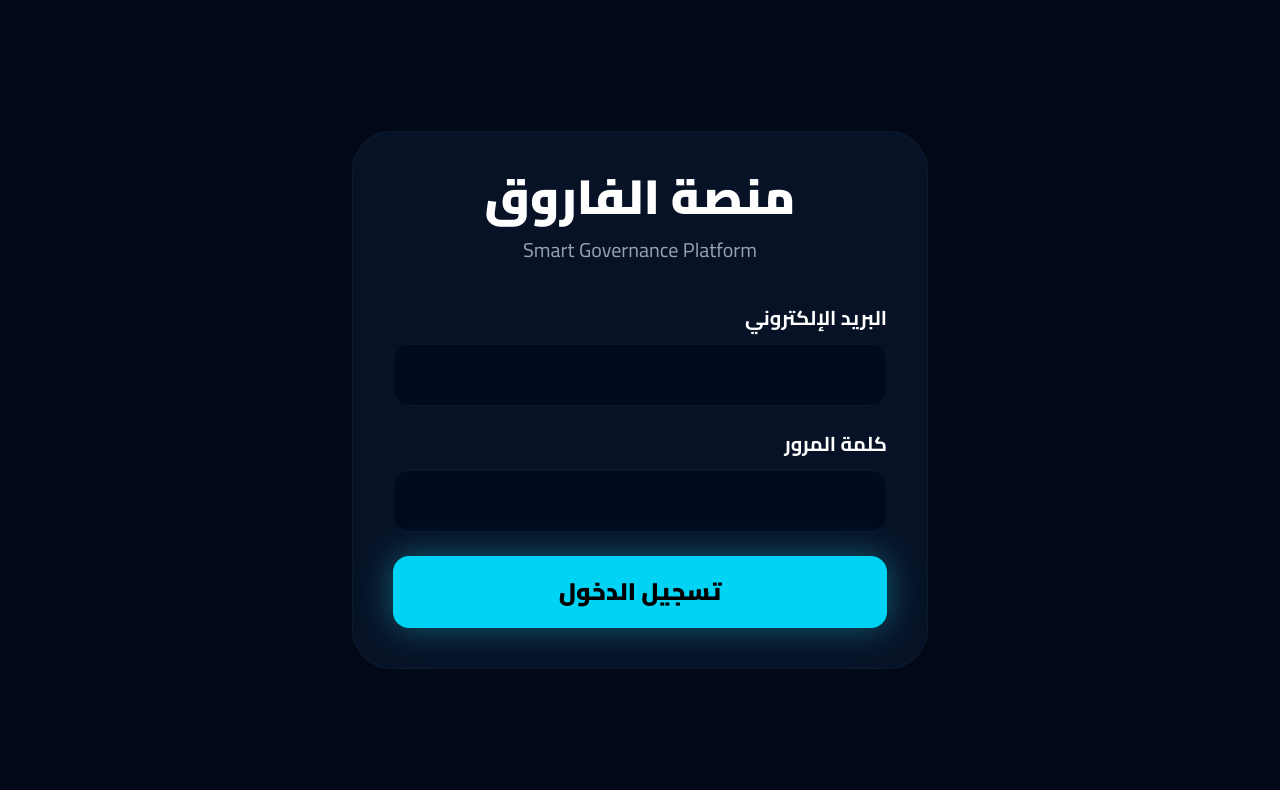
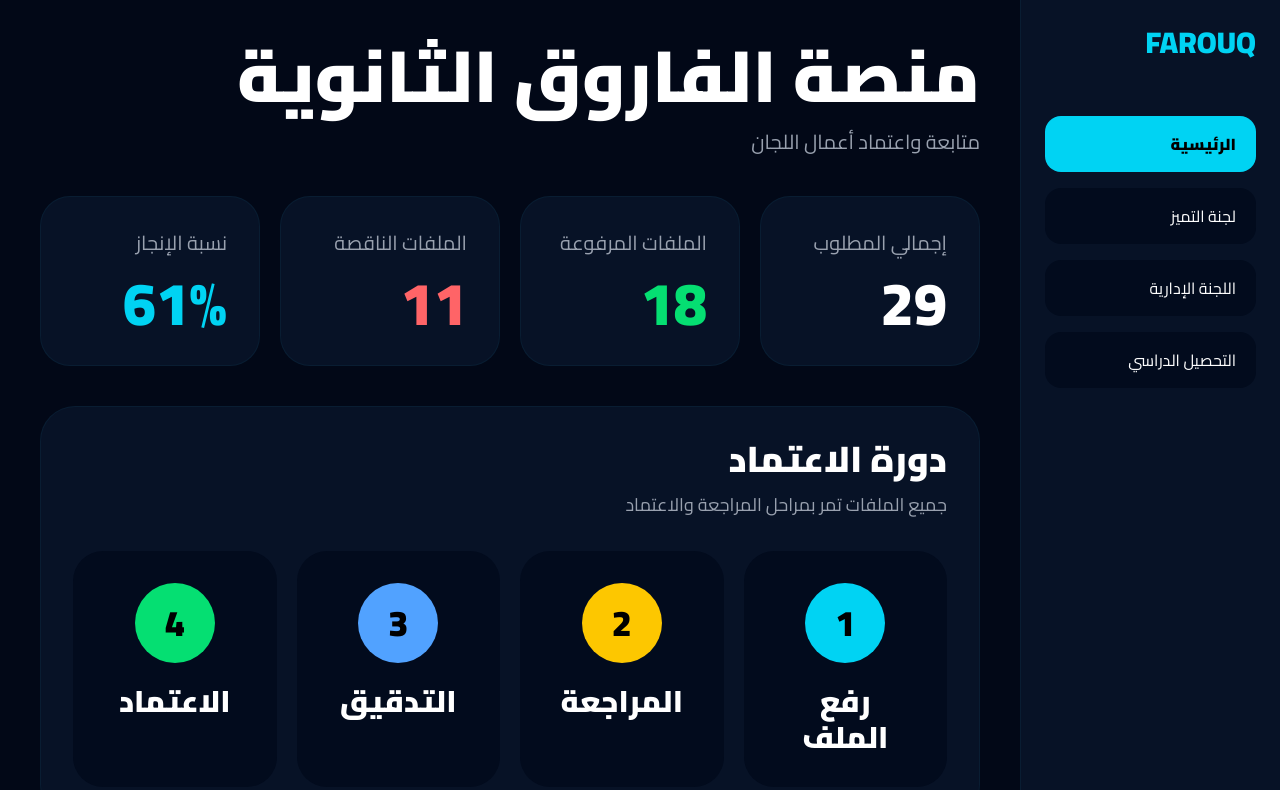
Before and after one commit to saad2035/farouq-platform, a Next.js app: page /login in a window 1280 px wide. Shown: the top 790 px of the page. Built offline with nearby package versions, Linux system fonts and the light colour scheme; sample sign-in values are in the browser's storage.

Commit message:
fix components

```diff
--- a/app/components/CommitteeList.tsx
+++ b/app/components/CommitteeList.tsx
@@ -0,0 +1,92 @@
+"use client"
+
+import Link from "next/link"
+
+const committees = [
+
+  {
+    id: "tamayoz",
+    name: "لجنة التميز",
+    progress: 82,
+  },
+
+  {
+    id: "edaria",
+    name: "اللجنة الإدارية",
+    progress: 61,
+  },
+
+  {
+    id: "tahseel",
+    name: "لجنة التحصيل الدراسي",
+    progress: 45,
+  },
+
+  {
+    id: "towjeeh",
+    name: "لجنة التوجيه الطلابي",
+    progress: 71,
+  },
+
+]
+
+export default function CommitteeList() {
+
+  return (
+
+    <div className="bg-[#071226] rounded-3xl p-6 mt-6">
+
+      <h2 className="text-3xl font-bold mb-6">
+        اللجان
+      </h2>
+
+      <div className="grid md:grid-cols-2 gap-5">
+
+        {committees.map((committee) => (
+
+          <Link
+            key={committee.id}
+            href={`/committee/${committee.id}`}
+          >
+
+            <div className="bg-[#0b1730] rounded-3xl p-6 border border-cyan-900 hover:border-cyan-400 transition-all">
+
+              <div className="flex justify-between items-center mb-5">
+
+                <div className="text-5xl">
+                  📁
+                </div>
+
+                <div className="text-cyan-400 text-3xl font-bold">
+                  {committee.progress}%
+                </div>
+
+              </div>
+
+              <h3 className="text-3xl font-bold mb-4">
+                {committee.name}
+              </h3>
+
+              <div className="w-full h-3 bg-[#09111f] rounded-full overflow-hidden">
+
+                <div
+                  className="h-full bg-cyan-400 rounded-full"
+                  style={{
+                    width: `${committee.progress}%`
+                  }}
+                />
+
+              </div>
+
+            </div>
+
+          </Link>
+
+        ))}
+
+      </div>
+
+    </div>
+
+  )
+}
--- a/app/components/Workflow.tsx
+++ b/app/components/Workflow.tsx
@@ -0,0 +1,53 @@
+export default function Workflow() {
+  return (
+    <div className="bg-[#071226] rounded-3xl p-6 mt-6">
+      <h2 className="text-3xl font-bold mb-4">
+        دورة الاعتماد
+      </h2>
+
+      <div className="grid grid-cols-2 md:grid-cols-4 gap-4">
+
+        <div className="bg-[#0b1730] p-6 rounded-2xl text-center">
+          <div className="w-16 h-16 rounded-full bg-cyan-400 text-black flex items-center justify-center mx-auto text-2xl font-bold">
+            1
+          </div>
+
+          <p className="mt-4 text-xl">
+            رفع الملف
+          </p>
+        </div>
+
+        <div className="bg-[#0b1730] p-6 rounded-2xl text-center">
+          <div className="w-16 h-16 rounded-full bg-yellow-400 text-black flex items-center justify-center mx-auto text-2xl font-bold">
+            2
+          </div>
+
+          <p className="mt-4 text-xl">
+            المراجعة
+          </p>
+        </div>
+
+        <div className="bg-[#0b1730] p-6 rounded-2xl text-center">
+          <div className="w-16 h-16 rounded-full bg-blue-400 text-black flex items-center justify-center mx-auto text-2xl font-bold">
+            3
+          </div>
+
+          <p className="mt-4 text-xl">
+            التدقيق
+          </p>
+        </div>
+
+        <div className="bg-[#0b1730] p-6 rounded-2xl text-center">
+          <div className="w-16 h-16 rounded-full bg-green-400 text-black flex items-center justify-center mx-auto text-2xl font-bold">
+            4
+          </div>
+
+          <p className="mt-4 text-xl">
+            الاعتماد
+          </p>
+        </div>
+
+      </div>
+    </div>
+  )
+}
--- a/app/login/page.tsx
+++ b/app/login/page.tsx
@@ -1,115 +1,198 @@
 "use client"
 
-import { useState } from "react"
+import { useEffect } from "react"
 import { useRouter } from "next/navigation"
 
-export default function LoginPage() {
+import Sidebar from "../components/Sidebar"
+import Header from "../components/Header"
+import StatsCards from "../components/StatsCards"
+import CommitteeCard from "../components/CommitteeCard"
+
+const committees = [
+
+  {
+    id: "tamayoz",
+    name: "لجنة التميز",
+    progress: 82,
+  },
+
+  {
+    id: "edaria",
+    name: "اللجنة الإدارية",
+    progress: 61,
+  },
+
+  {
+    id: "tahseel",
+    name: "لجنة التحصيل الدراسي",
+    progress: 45,
+  },
+
+  {
+    id: "towjeeh",
+    name: "لجنة التوجيه الطلابي",
+    progress: 71,
+  },
+
+  {
+    id: "nashat",
+    name: "لجنة النشاط الطلابي",
+    progress: 91,
+  },
+
+  {
+    id: "amn",
+    name: "فريق الأمن والسلامة",
+    progress: 53,
+  },
+
+  {
+    id: "eaqa",
+    name: "فريق ذوي الإعاقة",
+    progress: 37,
+  },
+
+]
+
+export default function Home() {
 
   const router = useRouter()
 
-  const [email, setEmail] =
-    useState("")
+  useEffect(() => {
 
-  const [password, setPassword] =
-    useState("")
+    const role =
+      localStorage.getItem("role")
 
-  function handleLogin(
-    e: React.FormEvent
-  ) {
+    if (!role) {
 
-    e.preventDefault()
+      router.push("/login")
 
-    // مؤقتًا دخول تجريبي
-
-    if (
-      email === "admin@farouq.com"
-    ) {
-
-      localStorage.setItem(
-        "role",
-        "admin"
-      )
-
-      router.push("/")
-
-      return
     }
 
-    localStorage.setItem(
-      "role",
-      "committee"
-    )
-
-    router.push("/")
-  }
+  }, [router])
 
   return (
 
-    <main className="min-h-screen bg-[#020817] text-white flex items-center justify-center p-6">
+    <main className="min-h-screen bg-[#020817] text-white flex">
 
-      <div className="w-full max-w-xl bg-[#071226] rounded-[40px] p-10 border border-cyan-900/20">
+      {/* SIDEBAR */}
 
-        <div className="text-center mb-10">
+      <Sidebar />
 
-          <h1 className="text-5xl font-black mb-4">
-            منصة الفاروق
-          </h1>
+      {/* CONTENT */}
 
-          <p className="text-gray-400 text-xl">
-            Smart Governance Platform
-          </p>
+      <div className="flex-1 p-5 md:p-10 overflow-x-hidden">
+
+        {/* HEADER */}
+
+        <Header />
+
+        {/* STATS */}
+
+        <StatsCards />
+
+        {/* WORKFLOW */}
+
+        <div className="bg-[#071226] rounded-[35px] border border-cyan-900/20 p-8 mb-10">
+
+          <div className="mb-8">
+
+            <h2 className="text-4xl font-black mb-3">
+              دورة الاعتماد
+            </h2>
+
+            <p className="text-gray-400 text-lg">
+              جميع الملفات تمر بمراحل المراجعة والاعتماد
+            </p>
+
+          </div>
+
+          <div className="grid grid-cols-2 xl:grid-cols-4 gap-5">
+
+            <div className="bg-[#020b1d] rounded-[30px] p-8 text-center">
+
+              <div className="w-20 h-20 rounded-full bg-cyan-400 flex items-center justify-center text-black text-4xl font-black mx-auto mb-5">
+                1
+              </div>
+
+              <div className="text-3xl font-black">
+                رفع الملف
+              </div>
+
+            </div>
+
+            <div className="bg-[#020b1d] rounded-[30px] p-8 text-center">
+
+              <div className="w-20 h-20 rounded-full bg-yellow-400 flex items-center justify-center text-black text-4xl font-black mx-auto mb-5">
+                2
+              </div>
+
+              <div className="text-3xl font-black">
+                المراجعة
+              </div>
+
+            </div>
+
+            <div className="bg-[#020b1d] rounded-[30px] p-8 text-center">
+
+              <div className="w-20 h-20 rounded-full bg-blue-400 flex items-center justify-center text-black text-4xl font-black mx-auto mb-5">
+                3
+              </div>
+
+              <div className="text-3xl font-black">
+                التدقيق
+              </div>
+
+            </div>
+
+            <div className="bg-[#020b1d] rounded-[30px] p-8 text-center">
+
+              <div className="w-20 h-20 rounded-full bg-green-400 flex items-center justify-center text-black text-4xl font-black mx-auto mb-5">
+                4
+              </div>
+
+              <div className="text-3xl font-black">
+                الاعتماد
+              </div>
+
+            </div>
+
+          </div>
 
         </div>
 
-        <form
-          onSubmit={handleLogin}
-          className="space-y-6"
-        >
+        {/* COMMITTEES */}
 
-          <div>
+        <div className="bg-[#071226] rounded-[35px] border border-cyan-900/20 p-8">
 
-            <label className="block mb-3 text-xl font-bold">
-              البريد الإلكتروني
-            </label>
+          <div className="mb-10">
 
-            <input
-              type="email"
-              value={email}
-              onChange={(e) =>
-                setEmail(e.target.value)
-              }
-              className="w-full bg-[#020b1d] border border-cyan-900/20 rounded-2xl px-5 py-4 text-xl outline-none"
-            />
+            <h2 className="text-4xl font-black mb-3">
+              اللجان والفرق
+            </h2>
+
+            <p className="text-gray-400 text-lg">
+              متابعة أعمال اللجان المدرسية
+            </p>
 
           </div>
 
-          <div>
+          <div className="grid grid-cols-1 md:grid-cols-2 xl:grid-cols-3 gap-6">
 
-            <label className="block mb-3 text-xl font-bold">
-              كلمة المرور
-            </label>
+            {committees.map((committee) => (
 
-            <input
-              type="password"
-              value={password}
-              onChange={(e) =>
-                setPassword(
-                  e.target.value
-                )
-              }
-              className="w-full bg-[#020b1d] border border-cyan-900/20 rounded-2xl px-5 py-4 text-xl outline-none"
-            />
+              <CommitteeCard
+                key={committee.id}
+                id={committee.id}
+                name={committee.name}
+                progress={committee.progress}
+              />
+
+            ))}
 
           </div>
 
-          <button
-            type="submit"
-            className="w-full bg-cyan-400 hover:bg-cyan-300 transition text-black font-black text-2xl py-5 rounded-2xl shadow-[0_0_35px_rgba(34,211,238,0.4)]"
-          >
-            تسجيل الدخول
-          </button>
-
-        </form>
+        </div>
 
       </div>
 
```
Also changed, not shown: app/page.tsx (+7 -147 lines).
